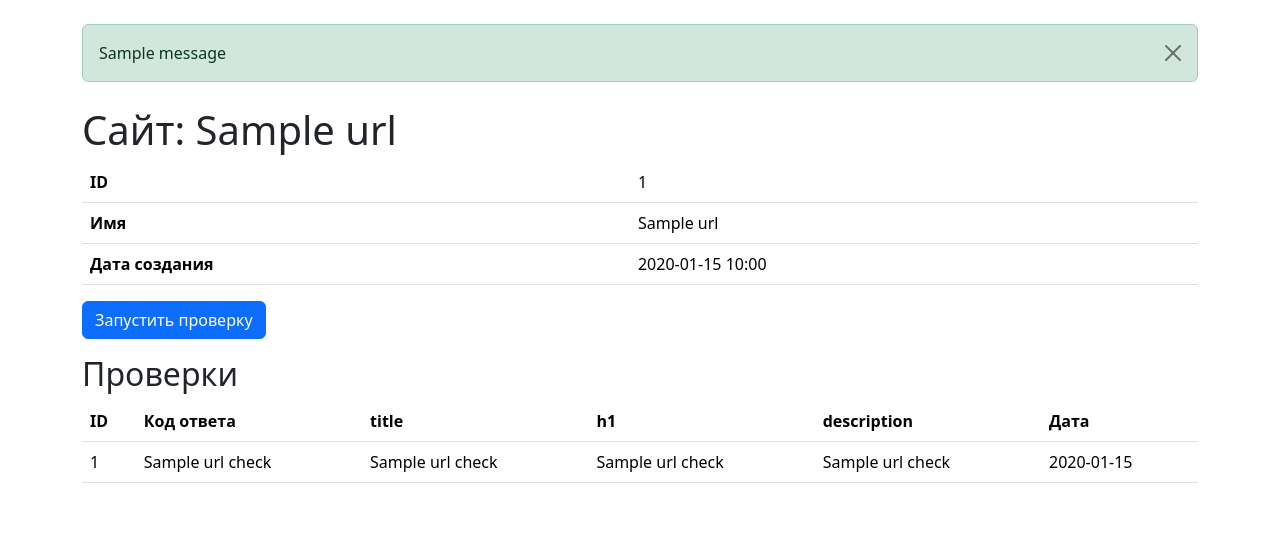
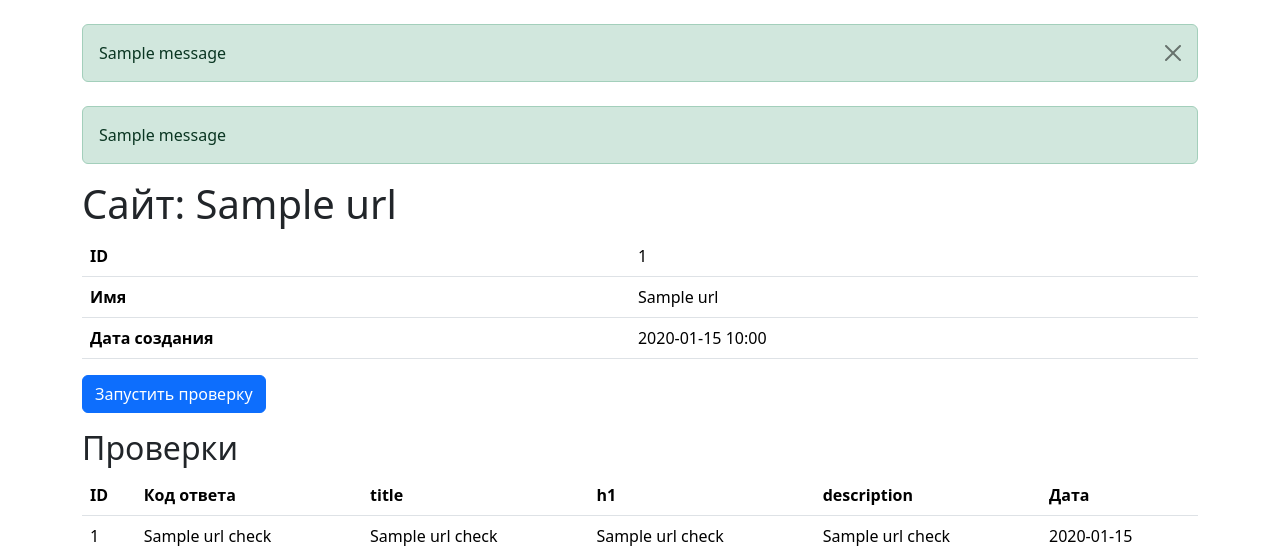
Before and after one commit to Nataly773/python-project-83, a Flask app: page /urls/1 in a window 1280 px wide. Shown: the part 56-612 px from the top of the page. Run offline with Flask 3, Linux system fonts and the light colour scheme; one stand-in notice (Sample message) is shown; a database or web service that is not in the repository returns one stand-in record (values such as "Sample title"); some libraries are stand-ins or nearby versions.

Commit message:
add page_analyzer/templates/urls/show.html

```diff
--- a/page_analyzer/templates/urls/show.html
+++ b/page_analyzer/templates/urls/show.html
@@ -1,6 +1,15 @@
 {% extends 'layout.html' %}
 {% block content %}
 <div class="container mt-4">
+  {% with messages = get_flashed_messages(with_categories=true) %}
+  {% if messages %}
+    <div>
+      {% for category, message in messages %}
+        <div class="alert alert-{{ category }}">{{ message }}</div>
+      {% endfor %}
+    </div>
+  {% endif %}
+{% endwith %}
   <h1>Сайт: {{ url[1] }}</h1>
   <table class="table" data-test="url">
     <tr><th>ID</th><td>{{ url[0] }}</td></tr>
```
